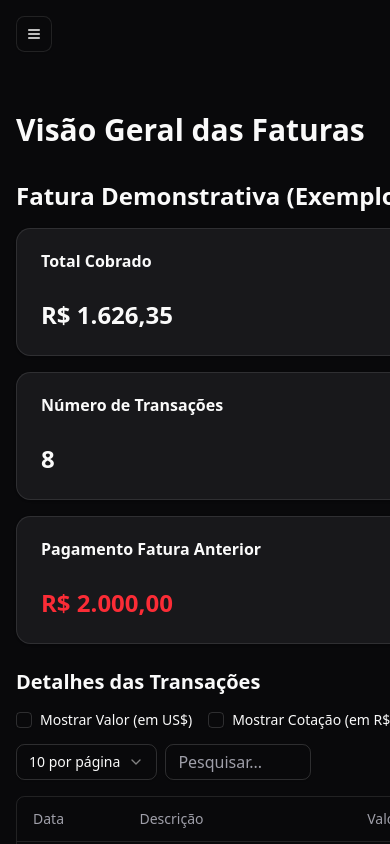
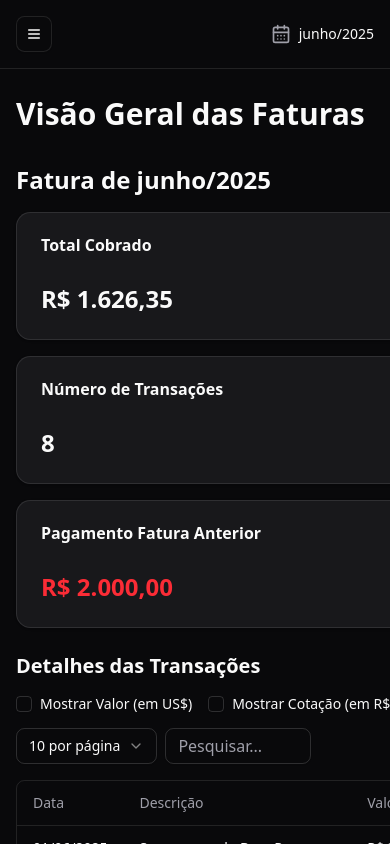
Before and after one commit to atejap05/c6-next-app, a Next.js app: page / in a window 390 px wide. Shown: the top 844 px of the page. Built offline with nearby package versions, Linux system fonts and the light colour scheme.

Commit message:
feat: enhance UI layout with responsive padding and add DatePicker component

```diff
--- a/src/app/analysis/page.tsx
+++ b/src/app/analysis/page.tsx
@@ -8,7 +8,7 @@ export default function AnalysisPage() {
   const { processedData, isLoading, error, formattedFileName } = useCsvStore();
 
   return (
-    <div className="container mx-auto py-8 space-y-6">
+    <div className="container mx-auto py-8 space-y-6 px-4 md:px-2">
       <h1 className="text-3xl font-bold mb-6">Análises Avançadas</h1>
 
       {isLoading && (
--- a/src/app/dashboard/page.tsx
+++ b/src/app/dashboard/page.tsx
@@ -16,7 +16,7 @@ export default function DashboardPage() {
 
   if (isLoading) {
     return (
-      <div className="container mx-auto py-8 text-center">
+      <div className="container mx-auto py-8 text-center px-4 md:px-2">
         <p className="text-muted-foreground">
           Carregando dados do dashboard...
         </p>
@@ -26,7 +26,7 @@ export default function DashboardPage() {
 
   if (error) {
     return (
-      <div className="container mx-auto py-8 text-center">
+      <div className="container mx-auto py-8 text-center px-4 md:px-2">
         <p className="text-red-500">Erro ao carregar dados: {error}</p>
       </div>
     );
@@ -34,7 +34,7 @@ export default function DashboardPage() {
 
   if (!processedData) {
     return (
-      <div className="container mx-auto py-8 text-center">
+      <div className="container mx-auto py-8 text-center px-4 md:px-2">
         <div className="p-8 border-2 border-dashed border-muted rounded-lg">
           <h2 className="text-2xl font-semibold mb-4">
             Bem-vindo ao Dashboard
@@ -56,13 +56,15 @@ export default function DashboardPage() {
 
   // If data is loaded, show the dashboard content
   return (
-    <main className="container mx-auto py-8 space-y-6">
+    <div className="container mx-auto py-8 space-y-6 px-4 md:px-2">
+      <div className="flex flex-col sm:flex-row justify-between items-start sm:items-center mb-6">
         <h1 className="text-3xl font-bold mb-2">
           Dashboard: {formattedFileName || processedData.fileName}
         </h1>
         <p className="text-muted-foreground mb-6">
           Resumo financeiro e visualizações da sua fatura.
         </p>
+      </div>
 
       {/* KPI Cards Section */}
       <div className="grid grid-cols-1 md:grid-cols-2 lg:grid-cols-3 gap-6 mb-8">
@@ -133,6 +135,6 @@ export default function DashboardPage() {
           </Card>
         </div>
       </div>
-    </main>
+    </div>
   );
 }
--- a/src/app/layout.tsx
+++ b/src/app/layout.tsx
@@ -30,8 +30,9 @@ export default function RootLayout({
       >
         <div className="flex min-h-screen">
           <Sidebar />
-          <main className="flex-1 p-4 md:p-8 transition-all duration-300 ease-in-out md:ml-[var(--sidebar-width)]">
-            <div className="md:hidden h-16"></div>
+          <main className="flex-1 transition-all duration-300 ease-in-out md:ml-[var(--sidebar-width)]">
+            {/* Spacer for the fixed mobile header in Sidebar.tsx - height should match mobile header */}
+            <div className="h-16 md:hidden"></div>
             {children}
           </main>
         </div>
--- a/src/app/page.tsx
+++ b/src/app/page.tsx
@@ -1,14 +1,17 @@
 "use client";
 
 import { TransactionTable } from "@/components/my-components/TransactionTable";
-import { useCsvStore } from "@/store/csvStore";
+import { useCsvStore, ProcessedCsvData, Transaction } from "@/store/csvStore"; // Import ProcessedCsvData and Transaction
 import { Card, CardContent, CardHeader, CardTitle } from "@/components/ui/card";
 import { useMemo } from "react";
+import { format } from "date-fns";
+import { ptBR } from "date-fns/locale";
 
 // Define dummy data structure (matches ProcessedCsvData)
-const dummyProcessedData = {
-  fileName: "Fatura Demonstrativa (Exemplo Jun/2025)",
-  headers: ["Data", "Descrição", "Valor (em R$)", "Categoria"], // Added headers
+const dummyProcessedData: ProcessedCsvData = {
+  message: "Dados de exemplo", // Added message field
+  fileName: "Fatura Demonstrativa (Exemplo)",
+  headers: ["Data", "Descrição", "Valor (em R$)", "Categoria"],
   data: [
     {
       Data: "01/06/2025",
@@ -43,7 +46,7 @@ const dummyProcessedData = {
     {
       Data: "05/06/2025",
       Descrição: "INCLUSAO DE PAGAMENTO",
-      "Valor (em R$)": "-2000,00",
+      "Valor (em R$)": -2000.0, // Changed to number for consistency
       Categoria: "Pagamento",
     },
     {
@@ -58,18 +61,33 @@ const dummyProcessedData = {
       "Valor (em R$)": "60,25",
       Categoria: "Saúde",
     },
-  ],
-  rowCount: 8, // Reflects the number of dummy transactions
+  ] as Transaction[], // Cast to Transaction[]
+  rowCount: 8, // Re-added rowCount
 };
 
 export default function HomePage() {
-  const { processedData, isLoading, error, formattedFileName } = useCsvStore();
+  const { processedData, isLoading, error, formattedFileName, selectedPeriod } =
+    useCsvStore();
 
-  // Determine the data to display: store data if available, otherwise dummy data
-  const currentDisplayData = processedData || dummyProcessedData;
-  // Determine the file name to display
-  const displayFileName =
-    (processedData ? formattedFileName : null) || currentDisplayData.fileName;
+  const currentDisplayData: ProcessedCsvData =
+    processedData || dummyProcessedData;
+
+  const displayFileName = useMemo(() => {
+    if (processedData && formattedFileName) {
+      return formattedFileName;
+    }
+    if (selectedPeriod.startDate) {
+      return `Fatura de ${format(selectedPeriod.startDate, "MMMM/yyyy", {
+        locale: ptBR,
+      })}`;
+    }
+    return currentDisplayData.fileName;
+  }, [
+    processedData,
+    formattedFileName,
+    selectedPeriod.startDate,
+    currentDisplayData.fileName,
+  ]);
 
   const summaryStats = useMemo(() => {
     if (!currentDisplayData || !currentDisplayData.data) {
@@ -85,18 +103,26 @@ export default function HomePage() {
     const transactionCount = currentDisplayData.data.length;
 
     currentDisplayData.data.forEach(row => {
-      const valueString = row["Valor (em R$)"] || row["Valor"] || row["value"];
-      const description = row["Descrição"] || row["description"];
+      const valueInBRL = row["Valor (em R$)"] || row["Valor"] || row["value"];
+      let description = row["Descrição"] || row["description"];
 
-      if (valueString) {
-        const cleanedValueString = String(valueString)
+      if (typeof description !== "string") {
+        description = String(description ?? ""); // Convert to string, default to empty if null/undefined
+      }
+
+      let value: number | null = null;
+      if (typeof valueInBRL === "string") {
+        const cleanedValueString = valueInBRL
           .replace("R$", "")
-          .trim() // Remove leading/trailing whitespace
-          .replace(/\./g, "") // Remove thousand separators if used like 1.234,56
-          .replace(",", "."); // Replace decimal comma with point
-        const value = parseFloat(cleanedValueString);
+          .trim()
+          .replace(/\./g, "")
+          .replace(",", ".");
+        value = parseFloat(cleanedValueString);
+      } else if (typeof valueInBRL === "number") {
+        value = valueInBRL;
+      }
 
-        if (!isNaN(value)) {
+      if (value !== null && !isNaN(value)) {
         if (value > 0) {
           totalCharged += value;
         }
@@ -110,7 +136,6 @@ export default function HomePage() {
           previousInvoicePayment += Math.abs(value);
         }
       }
-      }
     });
 
     return {
@@ -118,7 +143,7 @@ export default function HomePage() {
       transactionCount,
       previousInvoicePayment,
     };
-  }, [currentDisplayData]); // Dependency is now currentDisplayData
+  }, [currentDisplayData]);
 
   if (isLoading) {
     return (
@@ -138,13 +163,16 @@ export default function HomePage() {
     );
   }
 
-  // If not loading and no error, render the page with currentDisplayData (real or dummy)
   return (
-    <div className="container mx-auto py-8 space-y-6">
-      <h1 className="text-3xl font-bold mb-6">Visão Geral das Faturas</h1>
-
+    <div className="container mx-auto py-8 space-y-6 px-4 md:px-4">
+      {/* Removed md:pl-72, pt-20 md:pt-8. Padding is now handled by layout.tsx and container's own padding */}
+      {/* Added px-4 for mobile padding, md:px-0 to rely on container for desktop */}
+      <div className="flex flex-col sm:flex-row justify-between items-start sm:items-center mb-6">
+        <h1 className="text-3xl font-bold">Visão Geral das Faturas</h1>
+        {/* DatePicker removed from here, now in Sidebar */}
+      </div>
       <div className="mt-8">
-        <h2 className="text-2xl font-semibold mb-4">{displayFileName} </h2>
+        <h2 className="text-2xl font-semibold mb-4">{displayFileName}</h2>
 
         <div className="grid gap-4 md:grid-cols-3 mb-6">
           <Card>
--- a/src/app/parcelas/page.tsx
+++ b/src/app/parcelas/page.tsx
@@ -7,7 +7,7 @@ export default function ParcelasPage() {
   const { processedData, isLoading, error, formattedFileName } = useCsvStore();
 
   return (
-    <div className="container mx-auto py-8 space-y-6">
+    <div className="container mx-auto py-8 space-y-6 px-4 md:px-2">
       <h1 className="text-3xl font-bold mb-6">Análise de Parcelas</h1>
 
       {isLoading && (
--- a/src/app/settings/page.tsx
+++ b/src/app/settings/page.tsx
@@ -79,8 +79,8 @@ export default function SettingsPage() {
   }
 
   return (
-    <div className="container mx-auto py-8 space-y-6">
-      <h1 className="text-3xl font-bold mb-6">Configurações</h1>
+    <div className="container mx-auto py-8 space-y-8 px-4 md:px-2">
+      <h1 className="text-3xl font-bold">Configurações</h1>
 
       <Card>
         <CardHeader>
--- /dev/null
+++ b/src/components/my-components/DatePicker.tsx
@@ -0,0 +1,70 @@
+"use client";
+
+import * as React from "react";
+import { format } from "date-fns";
+import { ptBR } from "date-fns/locale";
+import { Calendar as CalendarIcon } from "lucide-react";
+
+import { cn } from "@/lib/utils";
+import { Button } from "@/components/ui/button";
+import { Calendar } from "@/components/ui/calendar";
+import {
+  Popover,
+  PopoverContent,
+  PopoverTrigger,
+} from "@/components/ui/popover";
+
+interface DatePickerProps {
+  date: Date | undefined;
+  setDate: (date: Date | undefined) => void;
+  className?: string;
+  iconOnly?: boolean; // New prop for icon-only display
+}
+
+export function DatePicker({
+  date,
+  setDate,
+  className,
+  iconOnly = false,
+}: DatePickerProps) {
+  return (
+    <Popover>
+      <PopoverTrigger asChild>
+        <Button
+          variant={"outline"}
+          className={cn(
+            "justify-start text-left font-normal",
+            !date && "text-muted-foreground",
+            iconOnly ? "w-10 h-10 p-0" : "w-full", // Adjust width for iconOnly
+            className
+          )}
+          aria-label={
+            iconOnly
+              ? date
+                ? `Data selecionada: ${format(date, "PPP", { locale: ptBR })}`
+                : "Escolha uma data"
+              : undefined
+          }
+        >
+          <CalendarIcon className={cn("h-4 w-4", iconOnly ? "" : "mr-2")} />
+          {!iconOnly &&
+            (date
+              ? format(date, "MMMM/yyyy", { locale: ptBR })
+              : "Escolha o mês")}
+        </Button>
+      </PopoverTrigger>
+      <PopoverContent className="w-auto p-0">
+        <Calendar
+          mode="single"
+          selected={date}
+          onSelect={setDate}
+          initialFocus
+          locale={ptBR} // Set locale for Calendar
+          captionLayout="dropdown" // Corrected value
+          fromYear={2020} // Optional: set a range for years
+          toYear={new Date().getFullYear() + 5} // Optional: set a range for years
+        />
+      </PopoverContent>
+    </Popover>
+  );
+}
--- a/src/components/my-components/DragAndDrop.tsx
+++ b/src/components/my-components/DragAndDrop.tsx
@@ -10,6 +10,7 @@ import {
 import { UploadCloud, X as XIcon } from "lucide-react";
 
 export interface ProcessedCsvData {
+  message: string; // Added message field
   fileName: string;
   rowCount: number;
   headers: string[];
--- a/src/components/my-components/Sidebar.tsx
+++ b/src/components/my-components/Sidebar.tsx
@@ -19,14 +19,19 @@ import {
   ChevronsRight,
   Layers,
   LayoutDashboard,
+  CalendarDays,
 } from "lucide-react";
 import { cn } from "@/lib/utils";
-import { useState } from "react";
+import { useState, useEffect } from "react";
+import { DatePicker } from "@/components/my-components/DatePicker";
+import { useCsvStore } from "@/store/csvStore";
+import { format } from "date-fns";
+import { ptBR } from "date-fns/locale";
 
 const navItems = [
-  { href: "/", label: "Visão Geral", icon: Eye }, // Changed from "Upload" to "Visão Geral"
+  { href: "/", label: "Visão Geral", icon: Eye },
   { href: "/dashboard", label: "Dashboard", icon: LayoutDashboard },
-  { href: "/transactions", label: "Transações", icon: Layers }, // Added transactions page
+  { href: "/transactions", label: "Transações", icon: Layers },
   { href: "/parcelas", label: "Parcelas", icon: Layers },
   { href: "/analysis", label: "Análises", icon: BarChart2 },
   { href: "/settings", label: "Configurações", icon: Settings },
@@ -34,7 +39,32 @@ const navItems = [
 
 export function Sidebar() {
   const pathname = usePathname();
-  const [isCollapsed, setIsCollapsed] = useState(false); // State for sidebar collapse
+  const [isCollapsed, setIsCollapsed] = useState(false);
+  const { selectedPeriod, setSelectedPeriod } = useCsvStore();
+
+  // Define sidebar widths
+  const collapsedWidth = "80px"; // 5rem or w-20
+  const expandedWidth = "256px"; // 16rem or w-64
+
+  useEffect(() => {
+    // Update CSS variable for sidebar width
+    document.documentElement.style.setProperty(
+      "--sidebar-width",
+      isCollapsed ? collapsedWidth : expandedWidth
+    );
+  }, [isCollapsed]);
+
+  const [displayDate, setDisplayDate] = useState<Date | undefined>(
+    selectedPeriod.startDate
+  );
+
+  useEffect(() => {
+    setDisplayDate(selectedPeriod.startDate);
+  }, [selectedPeriod.startDate]);
+
+  const handleDateSelect = (date: Date | undefined) => {
+    setSelectedPeriod({ startDate: date });
+  };
 
   const toggleSidebar = () => {
     setIsCollapsed(!isCollapsed);
@@ -53,7 +83,7 @@ export function Sidebar() {
   }) => {
     const isActive = pathname === href;
     const commonClasses =
-      "flex items-center px-3 py-2 rounded-md text-sm font-medium transition-colors"; // Added transition-colors
+      "flex items-center px-3 py-2 rounded-md text-sm font-medium transition-colors";
     const activeClasses = "bg-primary text-primary-foreground";
     const inactiveClasses =
       "text-muted-foreground hover:bg-muted hover:text-foreground";
@@ -62,15 +92,14 @@ export function Sidebar() {
       <>
         <Icon
           className={cn(
-            "h-5 w-5", // Removed mr-3 for collapsed state
+            "h-5 w-5",
             isActive
               ? "text-primary-foreground"
               : "text-muted-foreground group-hover:text-foreground",
-            isCollapsed && !isMobile ? "mx-auto" : "mr-3" // Center icon when collapsed on desktop
+            isCollapsed && !isMobile ? "mx-auto" : "mr-3"
           )}
         />
-        {(!isCollapsed || isMobile) && <span>{label}</span>}{" "}
-        {/* Hide label when collapsed on desktop */}
+        {(!isCollapsed || isMobile) && <span>{label}</span>}
       </>
     );
 
@@ -98,9 +127,8 @@ export function Sidebar() {
           commonClasses,
           isActive ? activeClasses : inactiveClasses,
           "group",
-          isCollapsed ? "justify-center" : "" // Center content when collapsed
+          isCollapsed ? "justify-center" : ""
         )}
-        // Show tooltip when collapsed
         title={isCollapsed ? label : undefined}
       >
         {linkContent}
@@ -111,7 +139,8 @@ export function Sidebar() {
   return (
     <>
       {/* Mobile Sidebar (Sheet) */}
-      <div className="md:hidden p-4 fixed top-0 left-0 z-50">
+      <div className="md:hidden p-4 fixed top-0 left-0 z-50 bg-background border-b w-full">
+        <div className="flex justify-between items-center">
           <Sheet>
             <SheetTrigger asChild>
               <Button variant="outline" size="icon">
@@ -122,11 +151,8 @@ export function Sidebar() {
             <SheetContent side="left" className="w-72 p-6">
               <div className="mb-6">
                 <Link href="/" className="flex items-center space-x-2">
-                {/* You can replace this with your app logo or name */}
-                <>
                   <UploadCloud className="h-7 w-7 text-primary" />
                   <span className="text-xl font-semibold">FinanceApp</span>
-                </>
                 </Link>
               </div>
               <nav className="flex flex-col space-y-2">
@@ -134,32 +160,47 @@ export function Sidebar() {
                   <NavLink key={item.href} {...item} isMobile={true} />
                 ))}
               </nav>
+              <div className="mt-6 pt-6 border-t">
+                <p className="mb-2 text-sm font-medium text-muted-foreground">
+                  Período Selecionado
+                </p>
+                <DatePicker date={displayDate} setDate={handleDateSelect} />
+              </div>
             </SheetContent>
           </Sheet>
+          {/* DatePicker for mobile view - header */}
+          <div className="flex items-center space-x-2">
+            <CalendarDays className="h-5 w-5 text-muted-foreground" />
+            <span className="text-sm font-medium">
+              {displayDate
+                ? format(displayDate, "MMMM/yyyy", { locale: ptBR })
+                : "Selecione o período"}
+            </span>
           </div>
+        </div>
+      </div>
+
       {/* Desktop Sidebar (Fixed) */}
       <aside
         className={cn(
-          "hidden md:flex md:flex-col md:fixed md:inset-y-0 md:border-r md:bg-background md:z-40 transition-all duration-300 ease-in-out", // Added transition-all
-          isCollapsed ? "md:w-20" : "md:w-64" // Dynamic width
+          "hidden md:flex md:flex-col md:fixed md:inset-y-0 md:border-r md:bg-background md:z-40 transition-all duration-300 ease-in-out",
+          isCollapsed ? "md:w-20" : "md:w-64" // Keeps direct style for immediate rendering
         )}
       >
         <div className="flex flex-col flex-grow p-4 overflow-y-auto">
           <div
             className={cn(
               "mb-8 flex items-center py-4",
-              isCollapsed ? "justify-center" : "justify-between" // Adjust logo and toggle button alignment
+              isCollapsed ? "justify-center" : "justify-between"
             )}
           >
             {!isCollapsed && (
               <Link href="/" className="flex items-center space-x-2">
-                <>
                 <UploadCloud className="h-8 w-8 text-primary" />
                 <span className="text-2xl font-bold">FinanceApp</span>
-                </>
               </Link>
             )}
-            {isCollapsed && ( // Show only icon when collapsed
+            {isCollapsed && (
               <Link href="/" className="flex items-center">
                 <UploadCloud className="h-8 w-8 text-primary" />
               </Link>
@@ -168,7 +209,7 @@ export function Sidebar() {
               variant="ghost"
               size="icon"
               onClick={toggleSidebar}
-              className="hidden md:inline-flex" // Show only on desktop
+              className="hidden md:inline-flex"
               aria-label={isCollapsed ? "Expandir menu" : "Recolher menu"}
             >
               {isCollapsed ? (
@@ -179,11 +220,34 @@ export function Sidebar() {
             </Button>
           </div>
           <nav className="flex flex-col space-y-2 mt-4">
-            {/* Added mt-4 for spacing after logo/title */}
             {navItems.map(item => (
               <NavLink key={item.href} {...item} />
             ))}
           </nav>
+
+          {/* DatePicker section for Desktop */}
+          <div className="mt-auto pt-6 border-t">
+            {!isCollapsed && (
+              <p className="mb-2 text-sm font-medium text-muted-foreground px-3">
+                Período Selecionado
+              </p>
+            )}
+            {isCollapsed ? (
+              <div className="flex justify-center my-2">
+                <DatePicker
+                  date={displayDate}
+                  setDate={handleDateSelect}
+                  iconOnly={true}
+                />
+              </div>
+            ) : (
+              <DatePicker
+                date={displayDate}
+                setDate={handleDateSelect}
+                className="w-full"
+              />
+            )}
+          </div>
         </div>
       </aside>
     </>
--- a/src/components/my-components/TransactionTable.tsx
+++ b/src/components/my-components/TransactionTable.tsx
@@ -8,7 +8,7 @@ import {
   TableHead,
   TableCell,
 } from "@/components/ui/table";
-import { ProcessedCsvData } from "./DragAndDrop";
+import { ProcessedCsvData } from "@/store/csvStore"; // Changed import path
 import { Checkbox } from "@/components/ui/checkbox";
 import { Input } from "@/components/ui/input";
 import {
--- a/src/store/csvStore.ts
+++ b/src/store/csvStore.ts
@@ -1,74 +1,82 @@
 import { create } from "zustand";
-import { ProcessedCsvData } from "@/components/my-components/DragAndDrop"; // Adjust path as needed
+import { devtools, persist } from "zustand/middleware";
 
-interface CsvState {
+// Define the structure of a single transaction/row in the CSV
+export interface Transaction {
+  [key: string]: string | number | null; // Allow string, number, or null
+}
+
+// Define the structure for the processed CSV data
+export interface ProcessedCsvData {
+  message: string;
+  fileName: string;
+  rowCount: number;
+  headers: string[];
+  data: Transaction[];
+}
+
+export interface CsvState {
+  rawFile: File | null;
   processedData: ProcessedCsvData | null;
   isLoading: boolean;
   error: string | null;
-  formattedFileName: string | null; // Added formatted file name
+  formattedFileName: string | null;
+  selectedPeriod: {
+    startDate: Date | undefined;
+    endDate: Date | undefined;
+  };
+  setRawFile: (file: File | null) => void;
   setProcessedData: (data: ProcessedCsvData | null) => void;
   setIsLoading: (loading: boolean) => void;
   setError: (error: string | null) => void;
-  clearData: () => void;
+  setFormattedFileName: (name: string | null) => void;
+  setSelectedPeriod: (
+    period: Partial<{ startDate: Date | undefined; endDate: Date | undefined }>
+  ) => void;
+  resetState: () => void;
 }
 
-// Helper function to format the date from the filename (moved here)
-const formatFileNameToDateTitle = (
-  fileName: string | undefined
-): string | null => {
-  if (
-    !fileName ||
-    !fileName.startsWith("Fatura_") ||
-    !fileName.endsWith(".csv")
-  ) {
-    return fileName || null; // Return original or null if format is unexpected
-  }
-  try {
-    const datePart = fileName.substring(7, fileName.length - 4); // Extracts YYYY-MM-DD
-    const [year, month, day] = datePart.split("-").map(Number);
-
-    if (isNaN(year) || isNaN(month) || isNaN(day)) {
-      return fileName; // Return original if date parts are not numbers
-    }
-
-    const date = new Date(year, month - 1, day); // Month is 0-indexed in JavaScript Date
-
-    // Check if the constructed date is valid
-    if (isNaN(date.getTime())) {
-      return fileName; // Return original if date is invalid
-    }
-
-    const formattedDate = date.toLocaleDateString("pt-BR", {
-      day: "numeric",
-      month: "long",
-      year: "numeric",
-    });
-    return `Fatura de ${formattedDate}`;
-  } catch (error) {
-    console.error("Error formatting file name:", error);
-    return fileName; // Return original filename in case of any error
-  }
-};
-
-export const useCsvStore = create<CsvState>(set => ({
+const initialState: Omit<
+  CsvState,
+  | "setRawFile"
+  | "setProcessedData"
+  | "setIsLoading"
+  | "setError"
+  | "setFormattedFileName"
+  | "setSelectedPeriod"
+  | "resetState"
+> = {
+  rawFile: null,
   processedData: null,
   isLoading: false,
   error: null,
-  formattedFileName: null, // Initialize formatted file name
-  setProcessedData: data =>
-    set({
-      processedData: data,
-      isLoading: false,
-      error: null,
-      formattedFileName: data ? formatFileNameToDateTitle(data.fileName) : null, // Calculate and set formatted name
-    }),
-  setIsLoading: loading => set({ isLoading: loading }),
-  setError: error => set({ error: error, isLoading: false }),
-  clearData: () =>
-    set({
-      processedData: null,
-      isLoading: false,
-      error: null,
-      formattedFileName: null, // Clear formatted name
-    }),
-}));
+  formattedFileName: null,
+  selectedPeriod: {
+    startDate: new Date(), // Default to current date
+    endDate: undefined,
+  },
+};
+
+export const useCsvStore = create<CsvState>()(
+  devtools(
+    persist(
+      set => ({
+        ...initialState,
+        setRawFile: file => set({ rawFile: file }),
+        setProcessedData: data => set({ processedData: data }),
+        setIsLoading: loading => set({ isLoading: loading }),
+        setError: error => set({ error: error }),
+        setFormattedFileName: name => set({ formattedFileName: name }),
+        setSelectedPeriod: periodUpdate =>
+          set(state => ({
+            selectedPeriod: { ...state.selectedPeriod, ...periodUpdate },
+          })),
+        resetState: () => set(initialState as CsvState), // Cast to CsvState
+      }),
+      {
+        name: "csv-storage", // name of the item in the storage (must be unique)
+        // getStorage: () => sessionStorage, // (optionally) define storage solution - removed for now to simplify
+      }
+    )
+  )
+);
```
Lines whose indentation alone changed are shown as unchanged.
